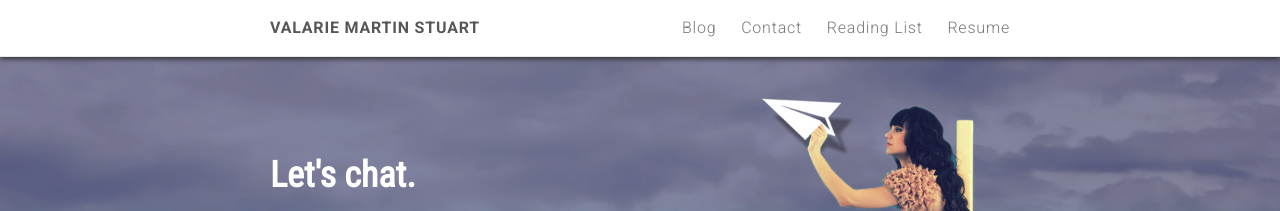
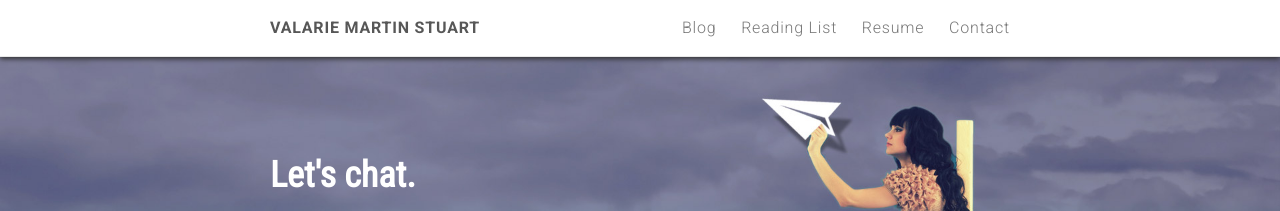
Before and after one commit to valariems/valariems.github.io, a Jekyll site: the page built from contact.html, in a window 1280 px wide. Shown: the top 211 px of the page. Built offline with Jekyll 4.4.1, drawn with Linux system fonts in a browser that asks for light colours; nearby versions of some CDN libraries.

Commit message:
Set order of navigation links.

```diff
--- a/_includes/header.html
+++ b/_includes/header.html
@@ -14,7 +14,8 @@
       </a>
 
       <div class="trigger">
-        {% for my_page in site.pages %}
+        {% assign sorted_pages = (site.pages | sort: 'order') %}
+        {% for my_page in sorted_pages %}
           {% if my_page.title %}
           <a class="page-link" href="{{ my_page.url | prepend: site.baseurl }}">{{ my_page.title }}</a>
           {% endif %}
--- a/blog.html
+++ b/blog.html
@@ -2,6 +2,7 @@
 layout: default
 title: Blog
 permalink: /blog/
+order: 1
 ---
 
 <ul class="post-list">
--- a/contact.html
+++ b/contact.html
@@ -2,6 +2,7 @@
 layout: bare
 title: Contact
 permalink: /contact/
+order: 4
 ---
 
 <div class="page-content contact">
```
Also changed, not shown: reading-list.md (+1 -0 lines), resume.md (+1 -0 lines).
